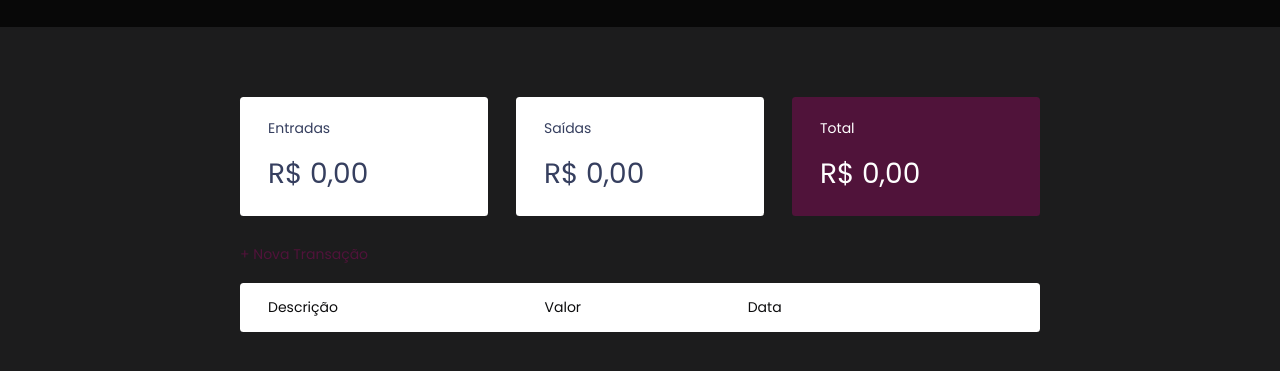
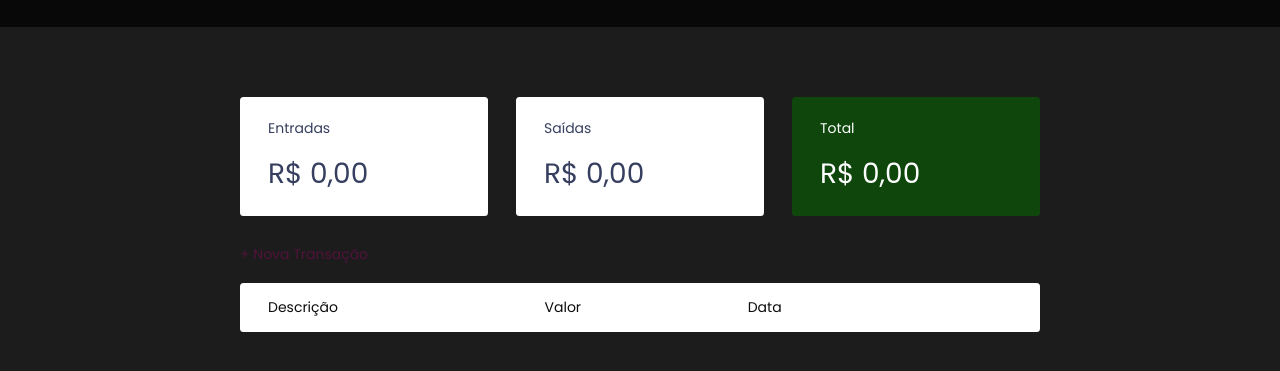
Before and after one commit to Julianavdsantos/Financas, a plain HTML site: page index.html in a window 1280 px wide. Shown: the part 75-446 px from the top of the page. Drawn offline with Linux system fonts and the light colour scheme.

Commit message:
Update style.css

```diff
--- a/style.css
+++ b/style.css
@@ -1,6 +1,6 @@
 :root {
   --dark-blue: #363f5f;
-  --green: #50133a;
+  --green: #0e460c;
   --light-green: #310a1d;
   --red: #e92929;
 }
```
